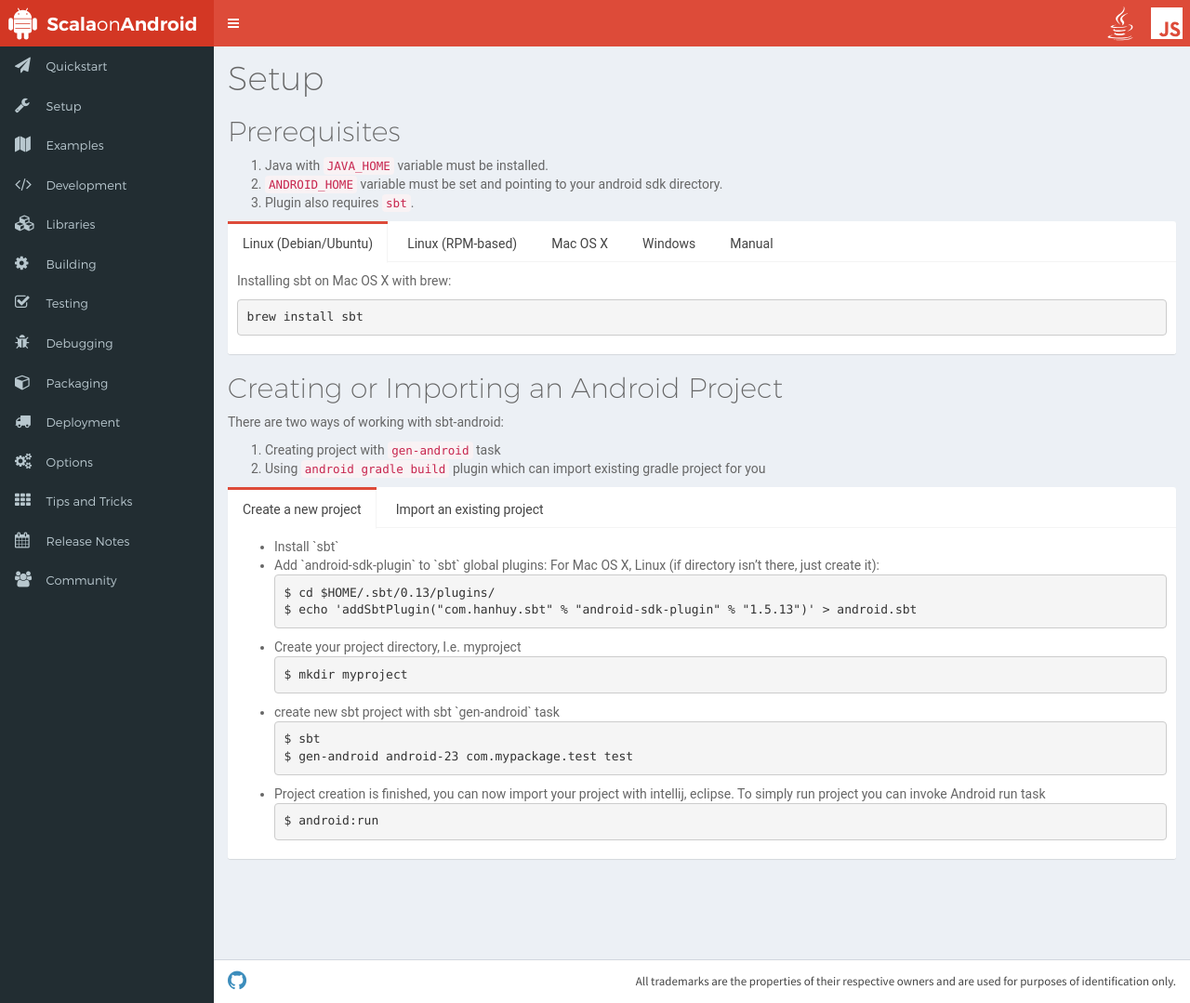
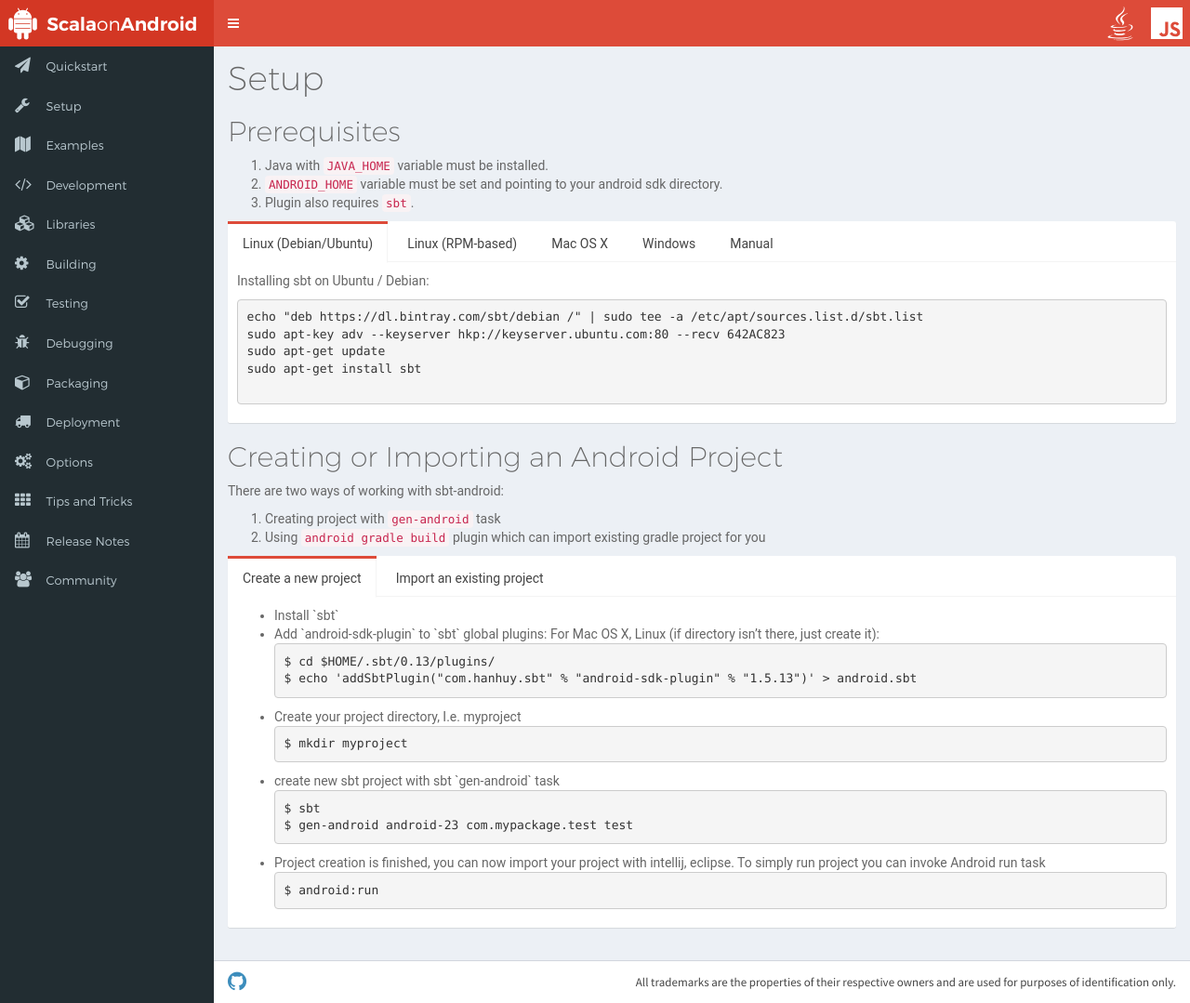
Before and after one commit to scala-android/scala-android.github.io, a Jekyll site: the page built from _pages/setup.md, in a window 1280 px wide and 1079 px high. Shown: the whole window at 93% size. Built offline with Jekyll 4.4.1, drawn with Linux system fonts in a browser that asks for light colours; nearby versions of some CDN libraries.

Commit message:
Fix platform setup sbt sections (#2)

```diff
--- a/_pages/setup.md
+++ b/_pages/setup.md
@@ -21,10 +21,6 @@
   </ul>
   <div class="tab-content">
     <div class="tab-pane active" id="linux-deb">
-      <p>Installing sbt on Mac OS X with brew:</p>
-      <pre>brew install sbt</pre>
-    </div>
-    <div class="tab-pane" id="linux-rpm">
       <p>Installing sbt on Ubuntu / Debian:</p>
       <pre>
 echo "deb https://dl.bintray.com/sbt/debian /" | sudo tee -a /etc/apt/sources.list.d/sbt.list
@@ -33,12 +29,16 @@
 sudo apt-get install sbt
       </pre>
     </div>
-    <div class="tab-pane" id="macosx">
+    <div class="tab-pane" id="linux-rpm">
       <p>Installing sbt on RPM based Linux:</p>
       <pre>
 curl https://bintray.com/sbt/rpm/rpm | sudo tee /etc/yum.repos.d/bintray-sbt-rpm.repo
 sudo yum install sbt
       </pre>
+    </div>
+    <div class="tab-pane" id="macosx">
+      <p>Installing sbt on Mac OS X with brew:</p>
+      <pre>brew install sbt</pre>
     </div>
     <div class="tab-pane" id="windows">
       <p>Installing sbt on Windows:</p>
```
